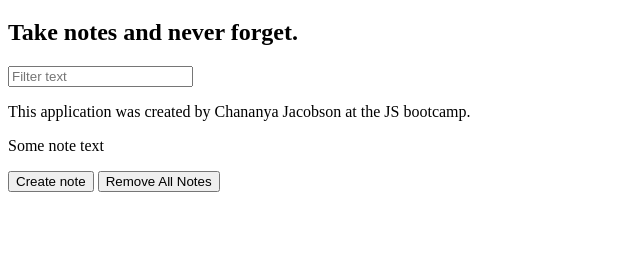
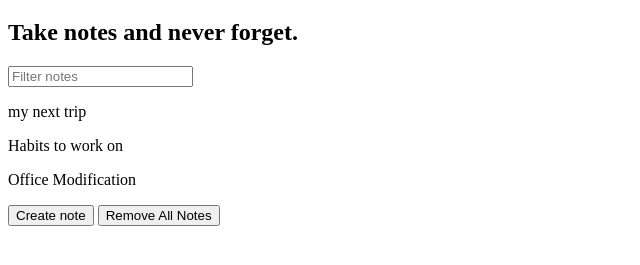
Before and after one commit to gentlemancoder/js-bootcamp, a plain HTML site: page notes-app/index.html in a window 1280 px wide. Shown: the part 61-326 px from the top of the page, without its empty margins (0-640 px from the left). Drawn offline with Linux system fonts and the light colour scheme.

Commit message:
Updated notes-app: added filter

```diff
--- a/notes-app/index.html
+++ b/notes-app/index.html
@@ -7,11 +7,10 @@
     <body>
         <h1>Notes App</h1>
         <h2>Take notes and never forget.</h2>
-        <input id = "search-text" type="text" placeholder="Filter text">
+        <input type="text" id="search-text" placeholder="Filter notes">
+        <div id="notes"></div>
+        <button id="create-note">Create note</button>
 
-        <p class = "note">This application was created by Chananya Jacobson at the JS bootcamp.</p>
-        <p class = "note">Some note text</p>
-        <button id="create-note">Create note</button>
         <button id="remove-all">Remove All Notes</button>
         <script src="notes-app.js"></script>
     </body>
--- a/notes-app/notes-app.js
+++ b/notes-app/notes-app.js
@@ -9,67 +9,38 @@ const notes = [{
     body: 'Get a new seat'
 }]
 
-const filters = {}
+const filters = {
+    searchText : ''
+}
+
+const renderNotes = function (notes, filters) {
+    const filteredNotes = notes.filter(function (note){
+        return note.title.toLowerCase().includes(filters.searchText.toLowerCase())
+    })
+
+    document.querySelector('#notes').innerHTML = '';
+
+    filteredNotes.forEach(function (note){
+        const noteEl = document.createElement('p')
+        noteEl.textContent = note.title
+        document.querySelector('#notes').appendChild(noteEl)
+    })
+}
+
+renderNotes(notes, filters)
+
 
 document.querySelector('#create-note').addEventListener('click', function (e) {
     e.target.textContent = 'The button was clicked'
 })
 
-document.querySelector('#remove-all').addEventListener('click', function(e){
-    document.querySelectorAll('.note').forEach(function(note){
-        note.remove()
-    })
-})
+// document.querySelector('#remove-all').addEventListener('click', function(e){
+//     document.querySelectorAll('.note').forEach(function(note){
+//         note.remove()
+//     })
+// })
 
 document.querySelector('#search-text').addEventListener('input', function(e) {
-    console.log(e.target.value)
+    filters.searchText = e.target.value
+    renderNotes(notes, filters)
 })
-
-// -- Single --
-// p
-// #replace
-// .item
-
-// Multiple
-// p#order
-// button.inventory
-// h#title.application
-// h1.application#title
-
-
-
-
-
-
-
-
-
-
-
-
-
-
-
-
-
-
-
-
-
-// DOM - Document Object Model
-
-// Query all and remove
-// const p =document.querySelector('p')
-// console.log(p)
-
-// const ps = document.querySelectorAll('p')
-// ps.forEach(function (p) {
-//     p.textContent = '*** *** ***'
-//     // console.log(p.textContent)
-//     // p.remove()
-// })
-
-// // Add a new element
-// const newParagraph = document.createElement('p')
-// newParagraph.textContent = 'This is a new element from JavaScript'
-// document.querySelector('body').appendChild(newParagraph)
```
